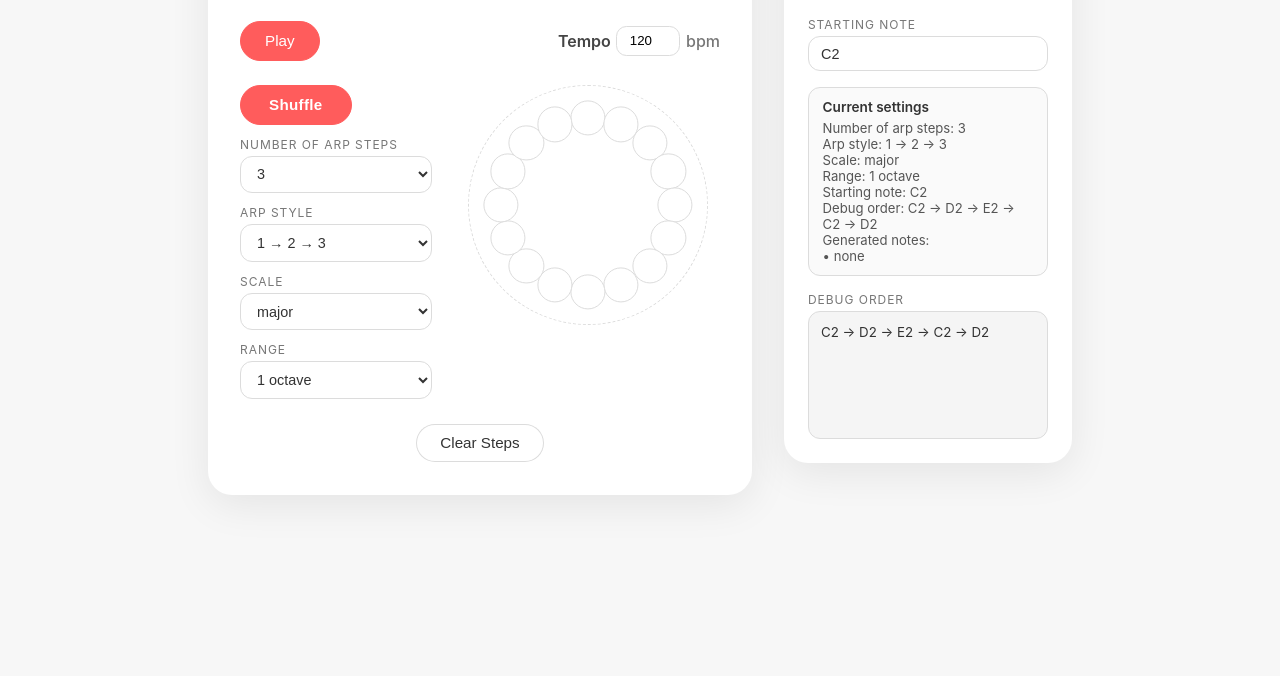
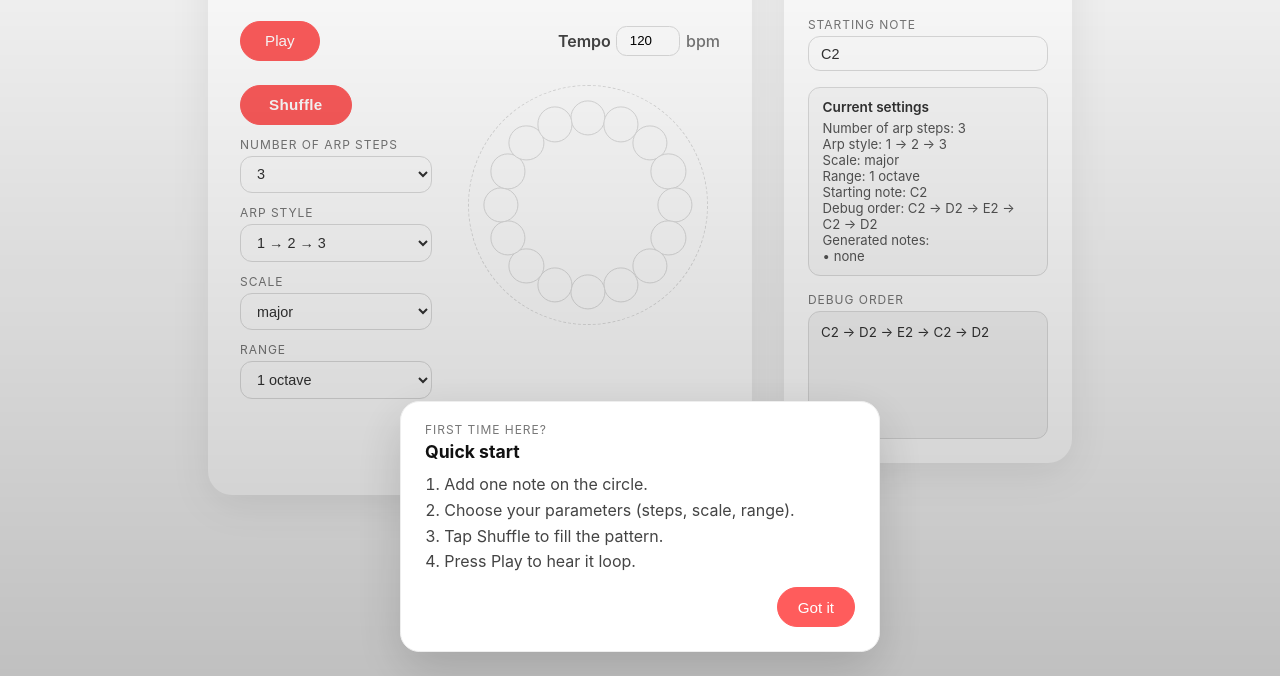
Before and after one commit to nambule/mandalarp, a plain HTML site: page index.html in a window 1280 px wide. Shown: the part 124-800 px from the top of the page. Drawn offline with nearby package versions, Linux system fonts and the light colour scheme.

Commit message:
feat: add first-time assistant

```diff
--- a/main.js
+++ b/main.js
@@ -38,6 +38,7 @@ const arpOctavesInput = document.getElementById("arpOctaves");
 const arpStartInput = document.getElementById("arpStart");
 const arpDebugInput = document.getElementById("arpDebug");
 const shuffleBtn = document.getElementById("btnShuffle");
+const ASSISTANT_STORAGE_KEY = "mandalaAssistantSeen";
 
 const synth = new Tone.PolySynth(Tone.Synth).toDestination();
 const steps = [];
@@ -49,6 +50,7 @@ let currentPlaybackIdx = null;
 let pickerTargetIndex = null;
 let pickerAnchor = null;
 let pickerNoteShade = "dark";
+let assistantEl = null;
 
 const ensureAudioContext = async () => {
   if (Tone.getContext().state !== "running") {
@@ -193,6 +195,62 @@ const sanitizeStartNote = (value) => {
   } catch {
     return fallback;
   }
+};
+
+const markAssistantSeen = () => {
+  try {
+    localStorage.setItem(ASSISTANT_STORAGE_KEY, "1");
+  } catch {
+    // ignore storage failures
+  }
+};
+
+const hideAssistant = () => {
+  if (assistantEl) {
+    assistantEl.remove();
+    assistantEl = null;
+  }
+};
+
+const showAssistant = () => {
+  try {
+    if (localStorage.getItem(ASSISTANT_STORAGE_KEY)) return;
+  } catch {
+    // if storage fails, still show assistant once
+  }
+  if (assistantEl) return;
+  const overlay = document.createElement("div");
+  overlay.className = "assistant";
+  overlay.innerHTML = `
+    <div class="assistant__card" role="dialog" aria-label="How to use the sequencer">
+      <p class="assistant__eyebrow">First time here?</p>
+      <h3 class="assistant__title">Quick start</h3>
+      <ol class="assistant__steps">
+        <li>Add one note on the circle.</li>
+        <li>Choose your parameters (steps, scale, range).</li>
+        <li>Tap Shuffle to fill the pattern.</li>
+        <li>Press Play to hear it loop.</li>
+      </ol>
+      <div class="assistant__actions">
+        <button type="button" class="btn btn--primary assistant__close" data-assistant-dismiss>Got it</button>
+      </div>
+    </div>
+  `;
+  overlay.addEventListener("click", (event) => {
+    if (event.target === overlay) {
+      markAssistantSeen();
+      hideAssistant();
+    }
+  });
+  const closeBtn = overlay.querySelector("[data-assistant-dismiss]");
+  if (closeBtn) {
+    closeBtn.addEventListener("click", () => {
+      markAssistantSeen();
+      hideAssistant();
+    });
+  }
+  assistantEl = overlay;
+  document.body.appendChild(overlay);
 };
 
 const updateDebugInfo = () => {
@@ -669,3 +727,4 @@ arpStartInput.addEventListener("change", () => {
   updateDebugInfo();
 });
 shuffleBtn.addEventListener("click", handleShuffle);
+showAssistant();
--- a/style.css
+++ b/style.css
@@ -469,6 +469,56 @@ body {
   color: #333;
 }
 
+.assistant {
+  position: fixed;
+  inset: 0;
+  display: flex;
+  align-items: flex-end;
+  justify-content: center;
+  padding: 1.5rem;
+  background: linear-gradient(180deg, rgba(0, 0, 0, 0) 0%, rgba(0, 0, 0, 0.22) 100%);
+  z-index: 20;
+}
+
+.assistant__card {
+  width: min(30rem, 100%);
+  background: #fff;
+  border-radius: 1.2rem;
+  box-shadow: 0 18px 50px rgba(0, 0, 0, 0.16);
+  padding: 1.25rem 1.5rem 1.5rem;
+  border: 1px solid #eee;
+}
+
+.assistant__eyebrow {
+  margin: 0;
+  font-size: 0.75rem;
+  letter-spacing: 0.08em;
+  text-transform: uppercase;
+  color: #777;
+}
+
+.assistant__title {
+  margin: 0.2rem 0 0.8rem;
+  font-size: 1.1rem;
+}
+
+.assistant__steps {
+  margin: 0 0 1rem 1.2rem;
+  padding: 0;
+  display: grid;
+  gap: 0.35rem;
+  color: #444;
+}
+
+.assistant__actions {
+  display: flex;
+  justify-content: flex-end;
+}
+
+.assistant__close {
+  padding-inline: 1.25rem;
+}
+
 .debug-panel__settings {
   font-size: 0.85rem;
   background: #fafafa;
```
